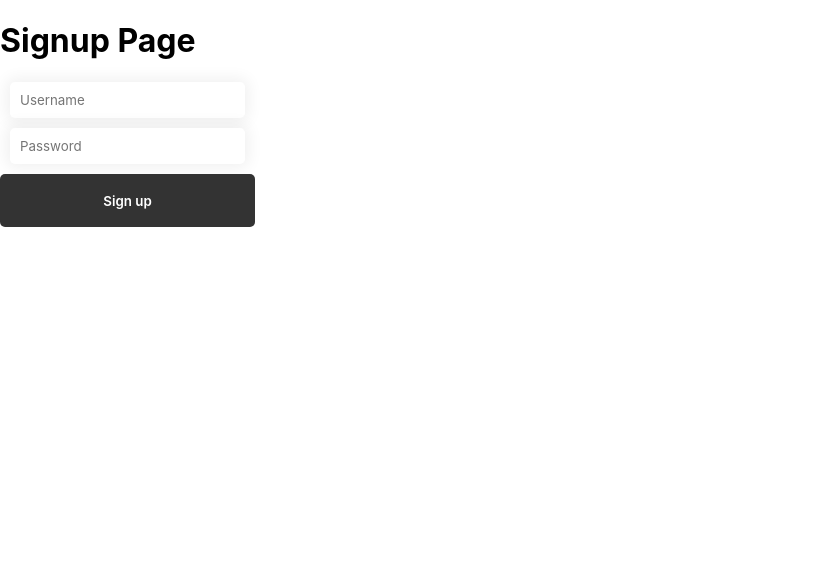
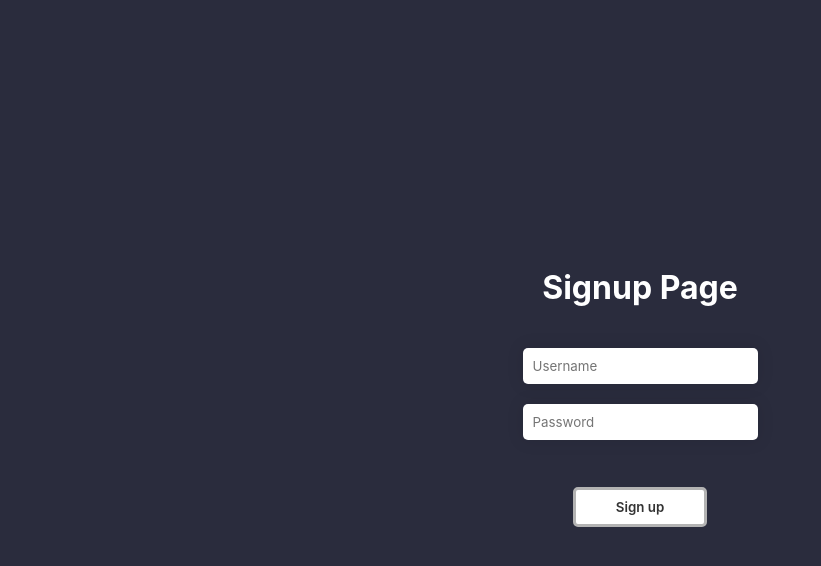
Before and after one commit to AbdullahRasheed/makefriends-webinterface, a React (Create React App) app: page /signup in a window 1280 px wide. Shown: the top 566 px of the page, without its empty margins (0-821 px from the left). Built offline with nearby package versions, Linux system fonts and the light colour scheme.

Commit message:
Created InputForm Component

```diff
--- a/src/Login.css
+++ b/src/Login.css
@@ -1,37 +1,17 @@
-.login-form {
+.Login-container {
     display: flex;
     flex-direction: column;
     align-items: center;
     justify-content: center;
     text-align: center;
-    height: 100vh;
+    min-height: 100vh;
     background-color: #2a2c3d;
 }
 
-.login-form h1 {
+.Login-container h1 {
     color: white;
 }
 
-.login-text-input {
-    display: flex;
-    margin: 10px;
-    padding: 10px;
-    border: 0;
-    border-radius: 5px;
-    box-shadow: 0 0 15px 4px rgba(0, 0, 0, 0.06);
-    transition: 0.2s transform;
+#Login-response {
+    color: red;
 }
-
-.login-text-input:hover {
-    transform: translateY(-0.2em);
-}
-
-.login-text-input:focus {
-    transform: translateY(-0.2em);
-}
-
-#login-submit {
-    width: 10em;
-    height: 3em;
-    margin: 2em;
-}
--- a/src/Login.js
+++ b/src/Login.js
@@ -1,28 +1,35 @@
 import './Login.css';
-import MainButton from './components/MainButton';
+import InputForm from './components/InputForm';
 import Post from './RESTRequest';
 
 function LoginForm(){
+    const fields = [
+        {
+            "type": "text",
+            "name": "username",
+            "placeholder": "Username"
+        },
+        {
+            "type": "password",
+            "name": "password",
+            "placeholder": "Password"
+        }
+    ];
+
+    async function submit(formData) {
+        const responseText = document.getElementById("Login-response");
+
+        await Post("user/login", formData)
+            .then(response => responseText.textContent = response);
+    }
+
     return (
-        <form className="login-form">
+        <div className="Login-container">
             <h1>Login Page</h1>
-            <input type="text" placeholder="Username" className="login-text-input" id="username-input"/>
-            <input type="password" placeholder="Password" className="login-text-input" id="password-input"/>
-            <MainButton id="login-submit" onClick={loginSubmit}>Login</MainButton>
-            <label id="login-response" />
-        </form>
+            <InputForm inputs={fields} submitName="Login" onSubmit={submit}/>
+            <p id="Login-response"/>
+        </div>
     );
 }
 
-async function loginSubmit() {
-    var usernameInput = document.getElementById("username-input");
-    var passwordInput = document.getElementById("password-input");
-    var signupResponse = document.getElementById("login-response");
-
-    await Post("user/login", {
-      "username": usernameInput.value,
-      "password": passwordInput.value
-    }).then(response => signupResponse.textContent = response);
-}
-
 export default LoginForm;
--- a/src/Signup.css
+++ b/src/Signup.css
@@ -1,33 +1,17 @@
-form {
-  display: inline-block;
+.Signup-container {
+  display: flex;
+  flex-direction: column;
+  align-items: center;
+  justify-content: center;
+  text-align: center;
+  height: 100vh;
+  background-color: #2a2c3d;
 }
 
-.signup-text-input {
-  display: block;
-  margin: 10px;
-  padding: 10px;
-  border: 0;
-  border-radius: 5px;
-  box-shadow: 0 0 15px 4px rgba(0, 0, 0, 0.06);
+.Signup-container h1 {
+  color: white;
 }
 
-.signup-button {
-  display: block;
-  font-weight: 600;
-  width: 100%;
-  height: 4em;
-  color: rgb(255, 255, 255);
-  background-color: rgb(51, 51, 51);
-  border: none;
-  border-radius: 5px;
-  cursor: pointer;
-  transition: 0.3s background-color;
+#Signup-response {
+  color: red;
 }
-
-.signup-button:hover {
-  background-color: rgb(255, 138, 138);
-}
-
-#signup-response {
-  font-size: 1em;
-}
--- a/src/Signup.js
+++ b/src/Signup.js
@@ -1,27 +1,34 @@
 import './Signup.css'
 import Post from './RESTRequest';
+import Form from './components/InputForm';
 
 function SignupForm(){
+    const fields = [
+        {
+            "type": "text",
+            "name": "username",
+            "placeholder": "Username"
+        },
+        {
+            "type": "password",
+            "name": "password",
+            "placeholder": "Password"
+        }
+    ];
+
+    async function submit(formData){
+        const responseText = document.getElementById("Signup-response");
+
+        await Post("user/register", formData).then(response => responseText.textContent = response);
+    }
+
     return (
-        <form>
+        <div className="Signup-container">
             <h1>Signup Page</h1>
-            <input type="text" placeholder="Username" className="signup-text-input" id="signup-username-input"/>
-            <input type="password" placeholder="Password" className="signup-text-input" id="signup-password-input"/>
-            <button type="button" className="signup-button" onClick={signupSubmit}>Sign up</button>
-            <label id="signup-response" />
-        </form>
+            <Form inputs={fields} submitName="Sign up" onSubmit={submit}/>
+            <p id="Signup-response"/>
+        </div>
     );
 }
 
-async function signupSubmit() {
-    var usernameInput = document.getElementById("signup-username-input");
-    var passwordInput = document.getElementById("signup-password-input");
-    var signupResponse = document.getElementById("signup-response");
-
-    await Post("user/register", {
-      "username": usernameInput.value,
-      "password": passwordInput.value
-    }).then(response => signupResponse.textContent = response);
-}
-
 export default SignupForm;
--- /dev/null
+++ b/src/components/InputForm.css
@@ -0,0 +1,23 @@
+.InputForm-input {
+    display: flex;
+    margin: 20px;
+    padding: 10px;
+    border: 0;
+    border-radius: 5px;
+    box-shadow: 0 0 15px 4px rgba(0, 0, 0, 0.06);
+    transition: 0.2s transform;
+}
+
+.InputForm-input:hover {
+    transform: translateY(-0.2em);
+}
+
+.InputForm-input:focus {
+    transform: translateY(-0.2em);
+}
+
+#InputForm-submit {
+    width: 10em;
+    height: 3em;
+    margin: 2em;
+}
--- /dev/null
+++ b/src/components/InputForm.js
@@ -0,0 +1,29 @@
+import React from "react";
+import './InputForm.css';
+import MainButton from "./MainButton";
+
+export default function InputForm(properties) {
+    const target = {}
+    const formInputs = properties.inputs.map((input, i) => {
+        Object.assign(target, {[input.name]: ""});
+        return <input onChange={handleChange} key={i} className="InputForm-input" {...input}></input>
+    })
+
+    const [formData, setFormData] = React.useState(target);
+
+    function handleChange(event){
+        setFormData(prev => {
+            return {
+                ...prev,
+                [event.target.name]: event.target.value
+            }
+        })
+    }
+
+    return (
+        <form className="InputForm-form">
+            {formInputs}
+            <MainButton id="InputForm-submit" onClick={() => properties.onSubmit(formData)}>{properties.submitName}</MainButton>
+        </form>
+    )
+}
```
